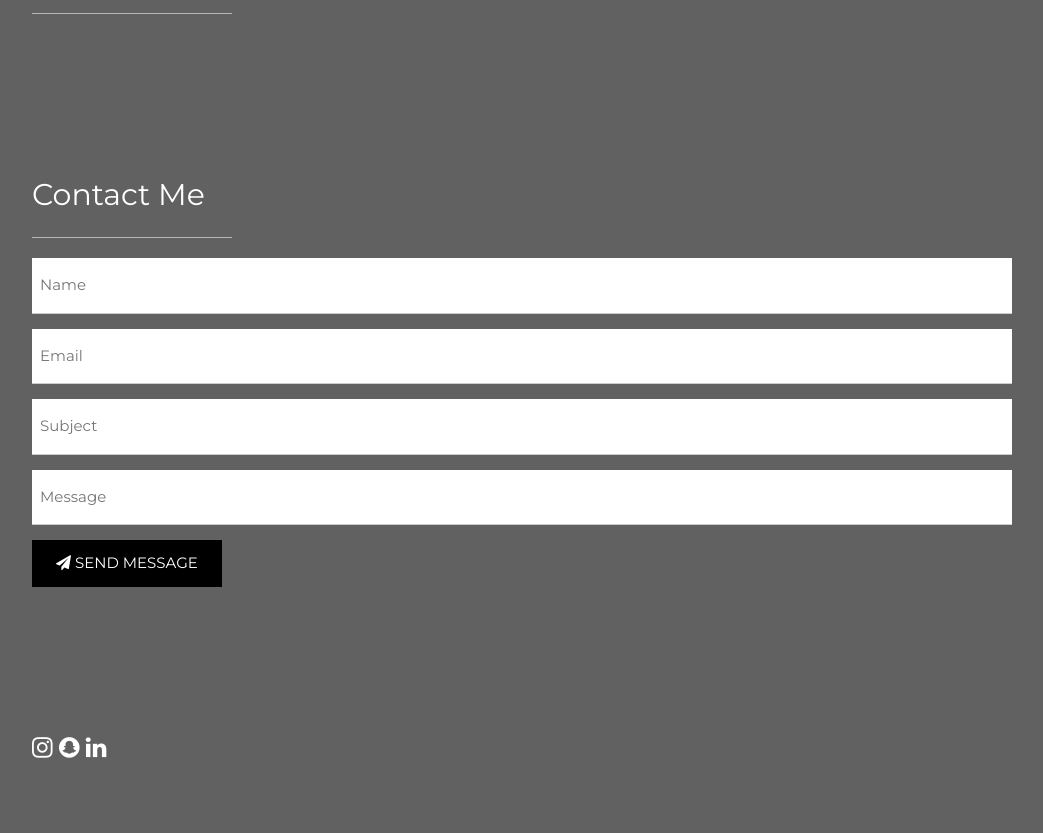
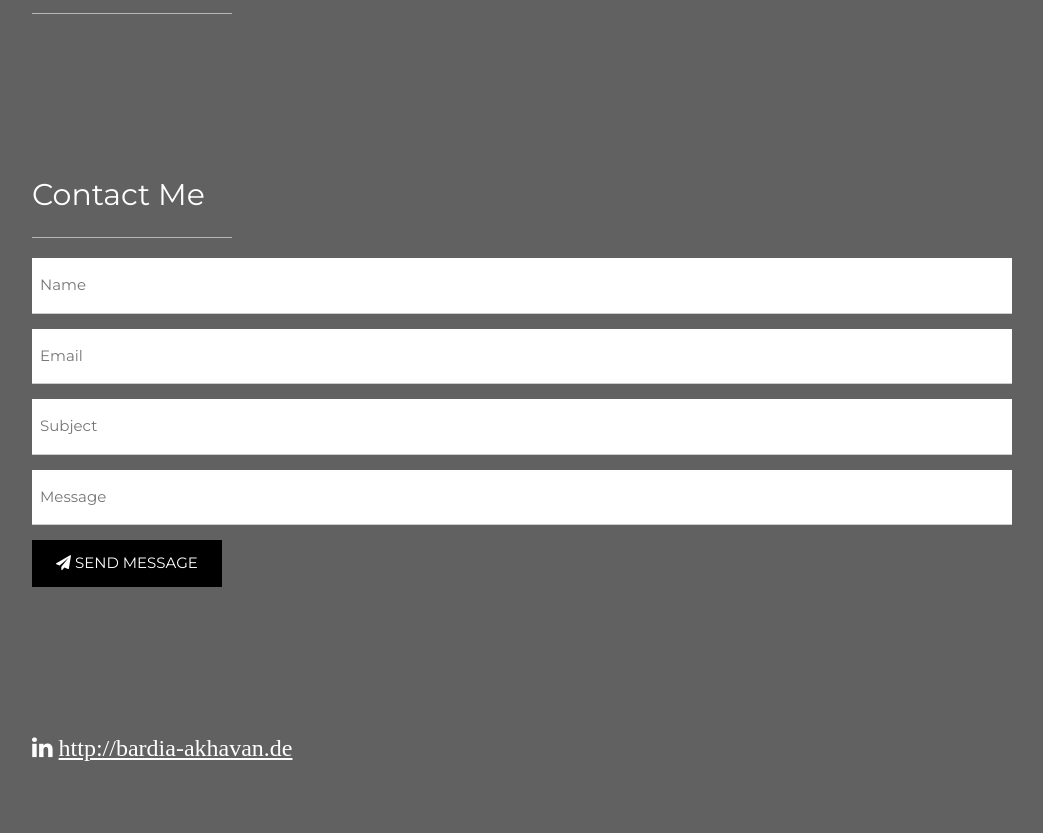
Before and after one commit to abardia/abardia, a plain HTML site: page index.html in a window 1280 px wide. Shown: the part 1421-2254 px from the top of the page, without its empty margins (178-1221 px from the left). Drawn offline with nearby package versions, Linux system fonts and the light colour scheme.

Commit message:
Update index.html

```diff
--- a/index.html
+++ b/index.html
@@ -322,13 +322,12 @@
 
       <footer class="w3-content w3-padding-64 w3-text-white w3-xlarge">
 
-        <i>
-        </i>
-        <i class="fa fa-instagram w3-hover-opacity">
-        </i>
-        <i class="fa fa-snapchat w3-hover-opacity">
-        </i>
         <i class="fa fa-linkedin w3-hover-opacity">
+
+		<a href="url">
+			http://bardia-akhavan.de
+		</a>
+
         </i>
 
       </footer>
```
